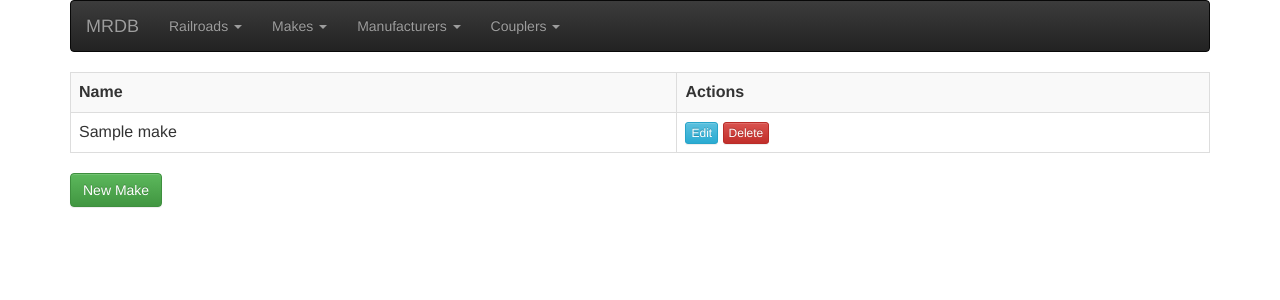
After one commit to bkeifer/MRDB, a Django app: template inventory/templates/makeList.html in a window 1280 px wide. The commit adds this page. Shown: the top 300 px of the page. Run offline with Django 3.2, Linux system fonts and the light colour scheme; the template is opened without the code that fills it: most values are stand-ins (such as "Sample title", 1, 10 or a date in 2020); some libraries are stand-ins or nearby versions.

Commit message:
Add support for the ‘Make’ class.

```diff
--- a/inventory/templates/include/nav.html
+++ b/inventory/templates/include/nav.html
@@ -24,6 +24,13 @@
           </ul>
       </li>
       <li class="dropdown">
+          <a href="#" class="dropdown-toggle" data-toggle="dropdown">Makes <span class="caret"></span></a>
+          <ul class="dropdown-menu" role="menu">
+            <li><a href="/make/list">List</a></li>
+            <li><a href="/make/create">Create</a></li>
+          </ul>
+      </li>
+      <li class="dropdown">
           <a href="#" class="dropdown-toggle" data-toggle="dropdown">Manufacturers <span class="caret"></span></a>
           <ul class="dropdown-menu" role="menu">
             <li><a href="/manufacturer/list">List</a></li>
--- /dev/null
+++ b/inventory/templates/makeList.html
@@ -0,0 +1,28 @@
+{% extends "include/base.html" %}
+
+{% block title %}All Makes{% endblock %}
+
+{% block content %}
+
+{% if makeList %}
+    <table class="table table-striped table-bordered">
+        <tr>
+            <th>Name</th>
+            <th>Actions</th>
+        </tr>
+        {% for make in makeList %}
+        <tr>
+            <td>{{ make.name }}</td>
+            <td>
+                <a class="btn btn-xs btn-info" href="/make/{{make.id}}/edit">Edit</a>
+                <a class="btn btn-xs btn-danger" href="/make/{{make.id}}/delete">Delete</a>
+            </td>
+        </tr>
+        {% endfor %}
+    </table>
+{% else %}
+    <p>No makes created.</p>
+{% endif %}
+<a class="btn btn-success" href="/make/create">New Make</a>
+<p>
+{% endblock %}
--- a/inventory/urls.py
+++ b/inventory/urls.py
@@ -10,6 +10,11 @@ urlpatterns = [
     url(r'^coupler/(?P<coupler_id>[0-9]+)/edit/$', views.coupler_edit, name='coupler_edit'),
     url(r'^coupler/(?P<coupler_id>[0-9]+)/delete/$', views.coupler_delete, name='coupler_delete'),
 
+    url(r'^make/list/$', views.make_list, name='make_list'),
+    url(r'^make/create/$', views.make_create, name='make_create'),
+    url(r'^make/(?P<make_id>[0-9]+)/edit/$', views.make_edit, name='make_edit'),
+    url(r'^make/(?P<make_id>[0-9]+)/delete/$', views.make_delete, name='make_delete'),
+
     url(r'^manufacturer/list/$', views.manufacturer_list, name='manufacturer_list'),
     url(r'^manufacturer/create/$', views.manufacturer_create, name='manufacturer_create'),
     url(r'^manufacturer/(?P<manufacturer_id>[0-9]+)/edit/$', views.manufacturer_edit, name='manufacturer_edit'),
```
Also changed, not shown: inventory/forms.py (+8 -1 lines), inventory/templates/makeEdit.html (added, +12 -0 lines), inventory/views.py (+53 -2 lines), 3 other files.
